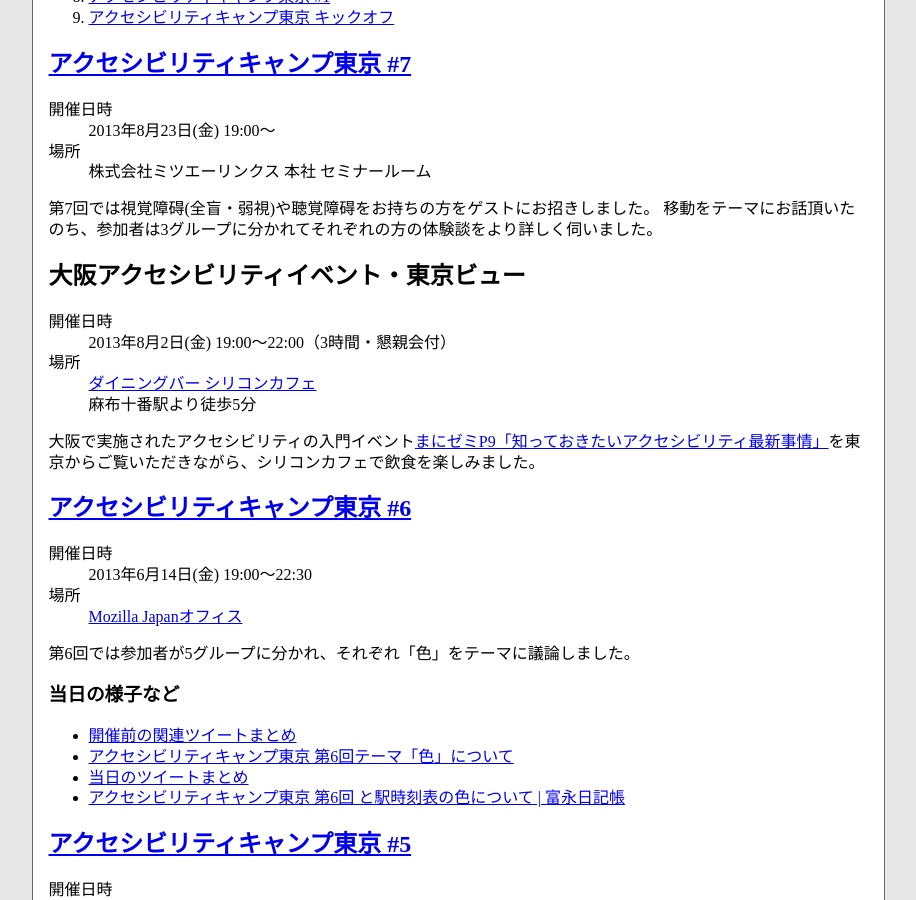
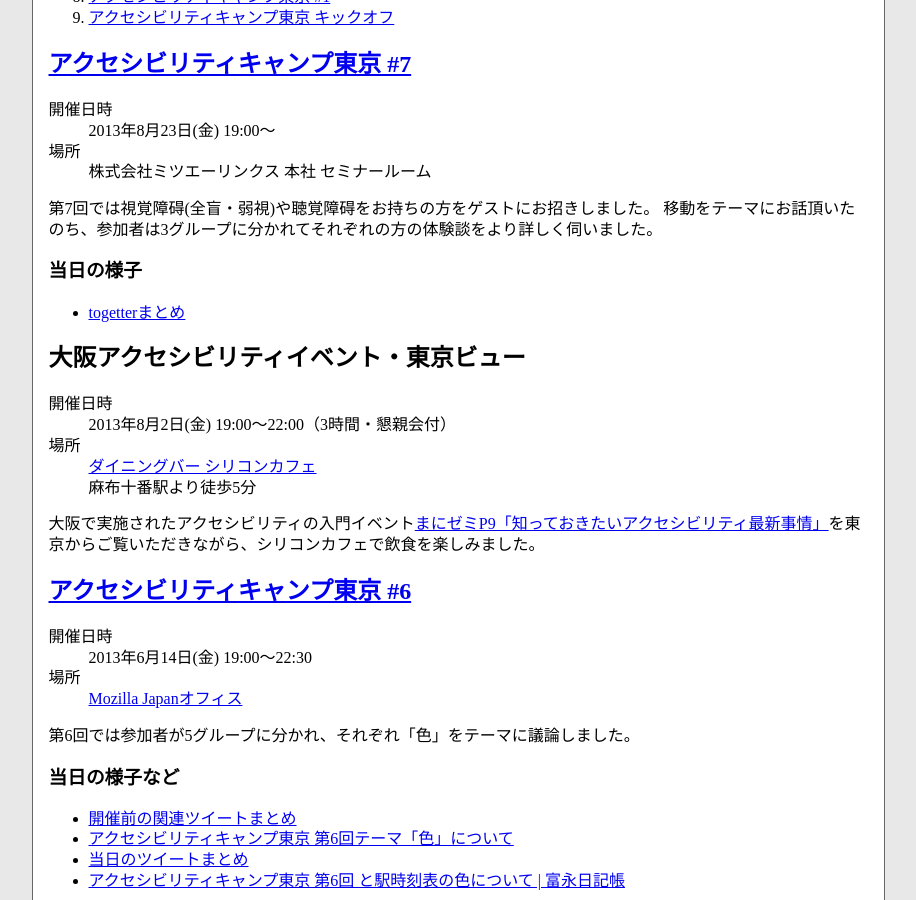
Before and after one commit to a11ytokyo/a11ytokyo.github.io, a Jekyll site: the page built from event.md, in a window 1280 px wide and 900 px high, scrolled down 587 px. Shown: the whole window, without its empty margins (182-1098 px from the left). Built offline with Jekyll 4.4.1, drawn with Linux system fonts in a browser that asks for light colours.

Commit message:
第7回のtogetterへのリンクを追加

```diff
--- a/event.md
+++ b/event.md
@@ -24,6 +24,10 @@ title: 過去のイベント
 
 第7回では視覚障碍(全盲・弱視)や聴覚障碍をお持ちの方をゲストにお招きしました。
 移動をテーマにお話頂いたのち、参加者は3グループに分かれてそれぞれの方の体験談をより詳しく伺いました。
+
+### 当日の様子
+
+* [togetterまとめ](http://togetter.com/li/559049)
 
 
 ## 大阪アクセシビリティイベント・東京ビュー {#tokyoviewing}
```
